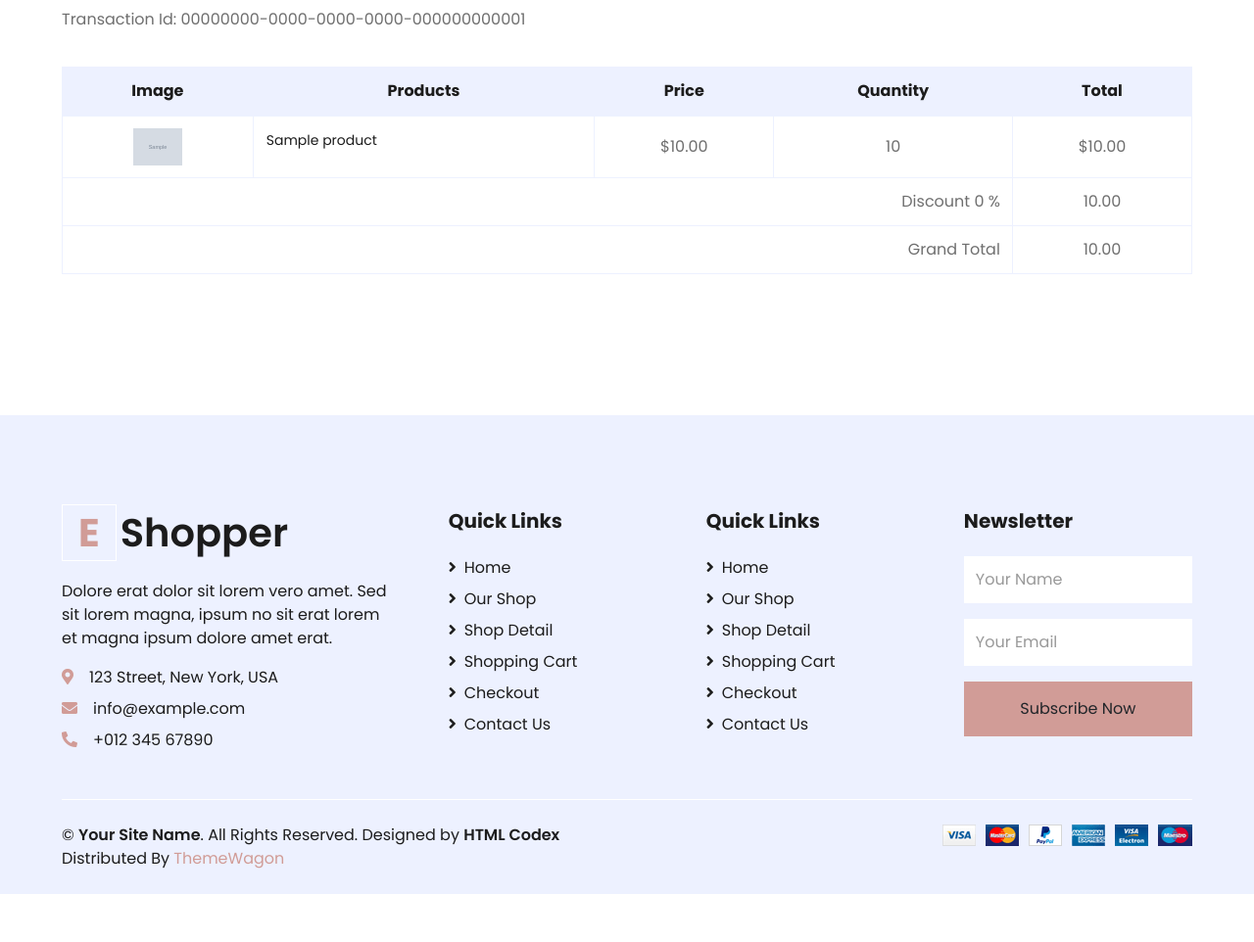
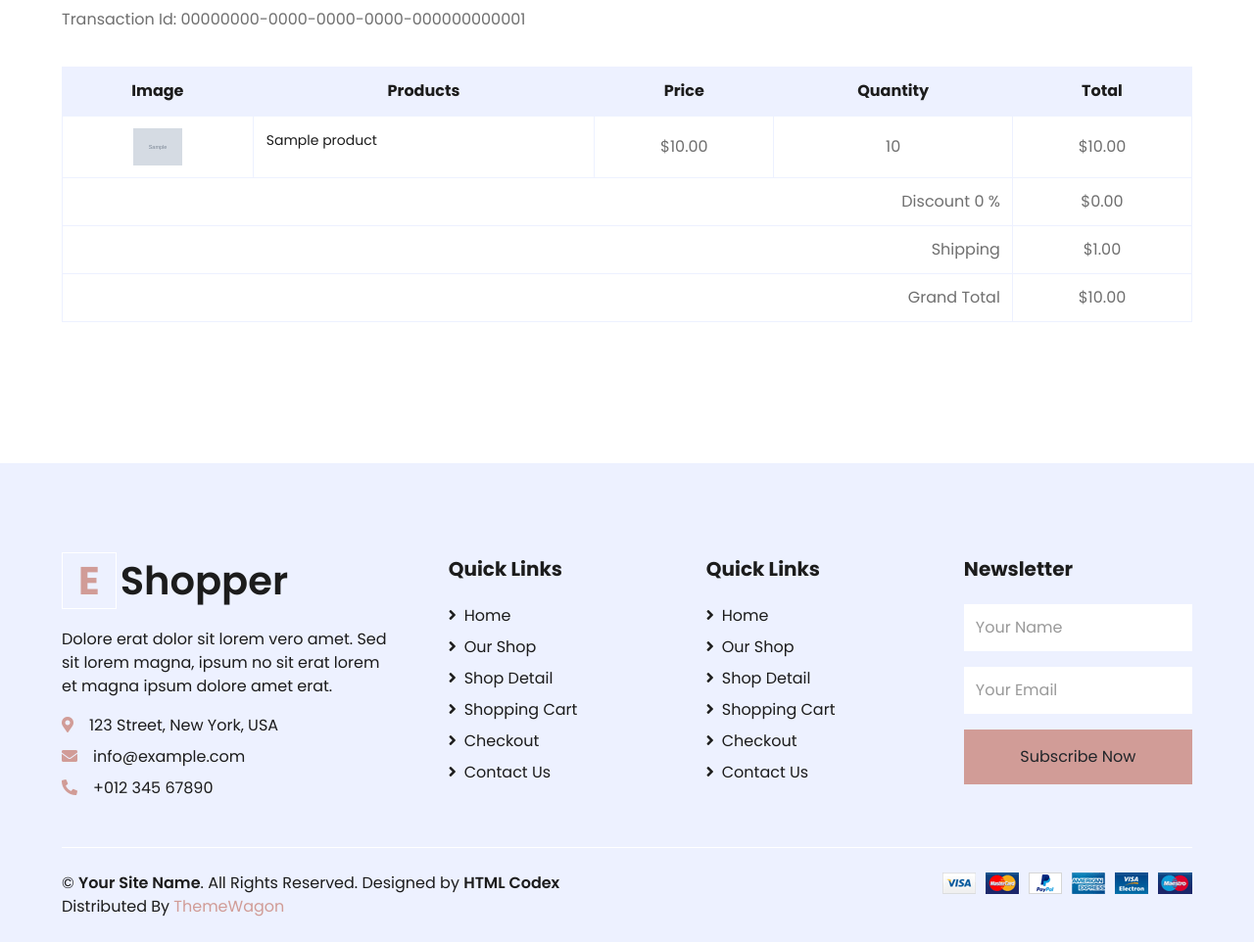
Before and after one commit to najmussakib01/devxhub-ecommerce, a Django app: page /orders/order-details/1 in a window 1280 px wide. Shown: the part 476-1438 px from the top of the page at 98% size. Before the commit the page ends 1389 px from the top, so only its background shows below. Run offline with Django 4.2, Linux system fonts and the light colour scheme; tables that the repository leaves empty hold one stand-in row (values such as "Sample post"); grey boxes marked "Sample" are stand-in pictures; some libraries are stand-ins or nearby versions.

Commit message:
order list and payment invoice adde.

```diff
--- a/cart/carts.py
+++ b/cart/carts.py
@@ -19,6 +19,7 @@
         updated_quantity = self.session[self.cart_id][str(product_id)]['quantity'] + quantity
         self.session[self.cart_id][str(product_id)]['quantity'] = updated_quantity
         self.session[self.cart_id][str(product_id)]['sub_total'] = updated_quantity * float(product.price)
+        self.session[self.cart_id][str(product_id)]['shipping'] = 10
 
         if updated_quantity < 1:
             del self.session[self.cart_id][str(product_id)]
@@ -87,3 +88,12 @@
             if self.actual_total() > coupon.required_amount_use_coupon:
                 amount -= amount * (coupon.discount / 100)
         return amount + shipping
+
+    def get_discount_amount(self):
+        amount = sum(product['sub_total'] for product in self.cart.values())
+        shipping = 10
+        if self.coupon:
+            coupon = Coupon.objects.get(id=self.coupon)
+            if self.actual_total() > coupon.required_amount_use_coupon:
+                discount = amount * (coupon.discount / 100)
+        return discount
--- a/order/views.py
+++ b/order/views.py
@@ -80,7 +80,7 @@
         for product in products:
             order_item = OrderItem.objects.create(
                 product = product,
-                price = product.price,
+                price = user_cart[str(product.id)]['sub_total'],
                 quantity = user_cart[str(product.id)]['quantity'],
             )
             ordered_products.append(order_item)
@@ -90,6 +90,8 @@
 
         order = Order.objects.create(
             user = self.request.user,
+            discount_amount = round(cart.get_discount_amount(), 2),
+            shipping_charge = round(user_cart[str(product.id)]['shipping'], 2),
             transaction_id = uuid.uuid4().hex,
             status = StatusOptions.RECEIVED,
             paypal_transaction_id = data['paypal_transaction_id'],
@@ -100,7 +102,6 @@
             order.coupon = Coupon.objects.get(id=coupon_id)
 
         order.order_items.add(*ordered_products)
-        print(cart.grand_total(), float(data['amount']))
         if float('%.2f' % cart.grand_total()) != float(data['amount']):
             order.paid= False
             order.save()
--- a/templates/eshop/order_detail.html
+++ b/templates/eshop/order_detail.html
@@ -66,12 +66,16 @@
                         {% if instance.coupon %}
                         <tr>
                             <td class="text-right" colspan="4"> Discount {{ instance.coupon.discount }} % </td>
-                            <td>{{ instance.total_amount }}</td>
+                            <td>${{ instance.discount_amount }}</td>
                         </tr>
                         {% endif %}
                         <tr>
+                            <td class="text-right" colspan="4"> Shipping </td>
+                            <td>${{ instance.shipping_charge }}</td>
+                        </tr>
+                        <tr>
                             <td class="text-right" colspan="4"> Grand Total </td>
-                            <td>{{ instance.total_amount }}</td>
+                            <td>${{ instance.total_amount }}</td>
                         </tr>
                     </tbody>
                 </table>
```
